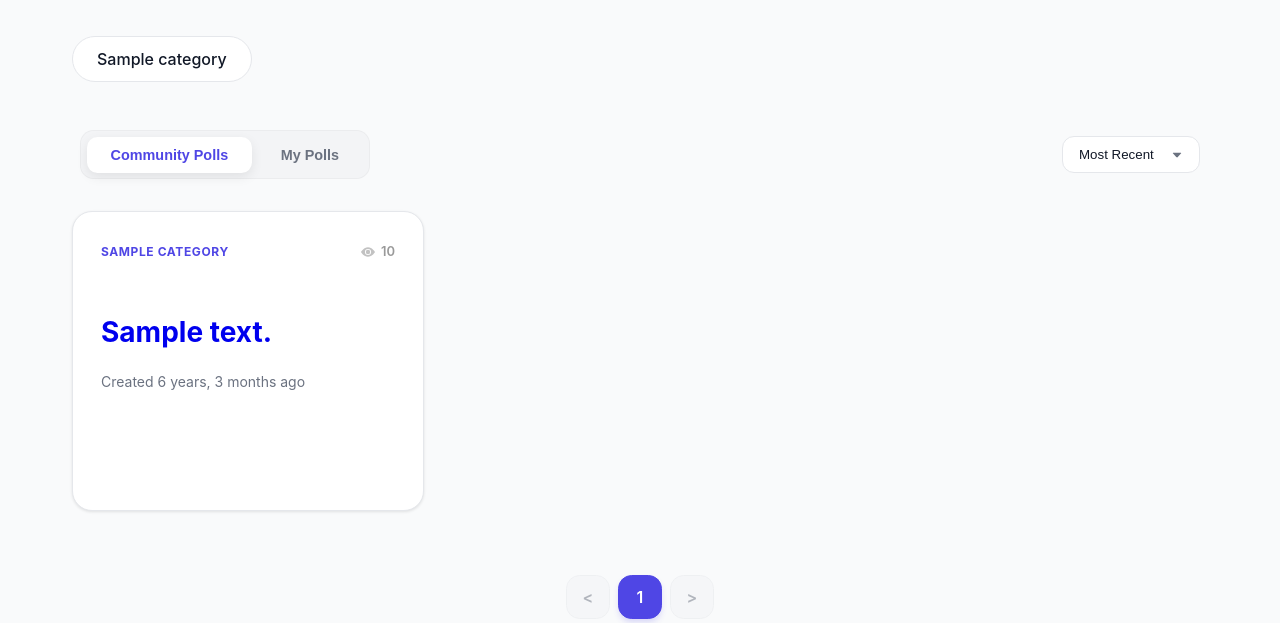
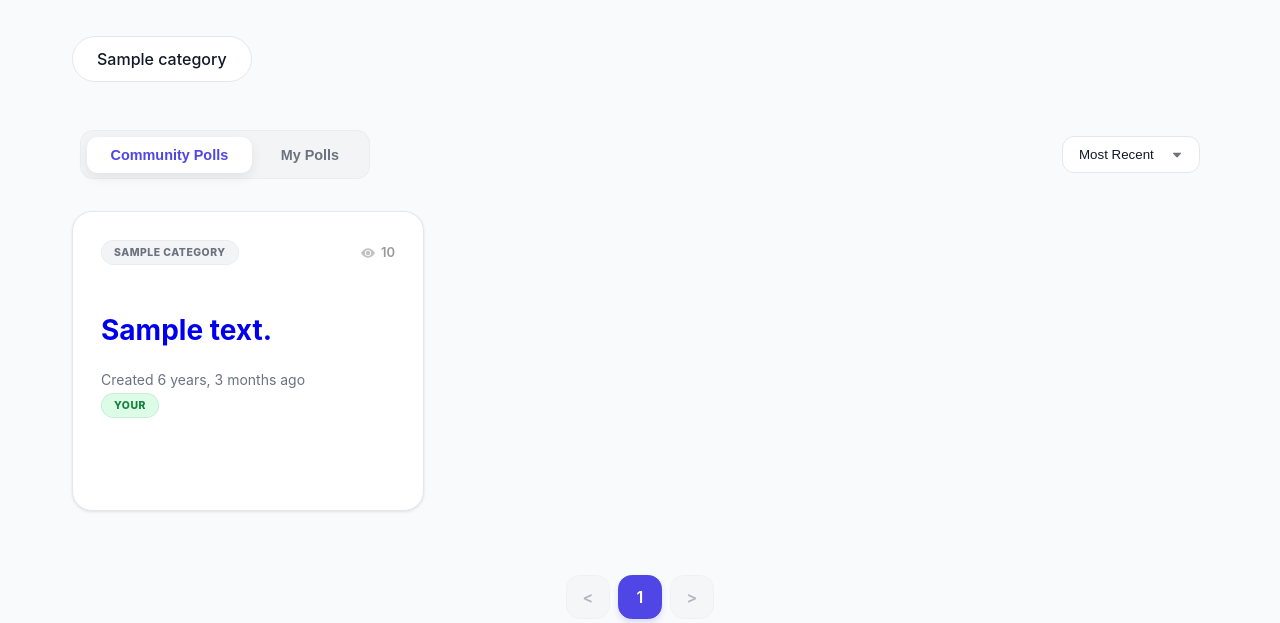
Before and after one commit to kapusta123b/VotingSite, a Django app: page /polls/all/ in a window 1280 px wide. Shown: the part 301-924 px from the top of the page. Run offline with Django 5.2, Linux system fonts and the light colour scheme; a user stored in the database is signed in; tables that the repository leaves empty hold one stand-in row (values such as "Sample post"); style sheets or scripts are compiled from the project's sources; some libraries are stand-ins or nearby versions.

Commit message:
refactored poll cards ui, added smooth hover transition for creator link and your badge, unified badge and category label styles, restored divide filter in template tags

```diff
--- a/polls/templates/polls/index.html
+++ b/polls/templates/polls/index.html
@@ -8,22 +8,29 @@
 {% endblock %}
 
 {% block content %}
+
     <section class="section-padding">
         <div class="container">
+
             <div class="page-header">
                 <h1 class="page-title">Explore Polls</h1>
                 <a href="{% url 'polls:create' %}" class="btn btn-primary btn-sm">+ Create New Poll</a>
             </div>
+
             <p class="page-subtitle">Discover what the world is thinking. Vote on topics that matter to you.</p>
 
             <div class="categories-filter">
+
                 {% tag_categories as categories %}
                 {% for category in categories %}
+
                     <a href="{% url "polls:index" category.slug %}?{% url_replace %}"
                        class="category-tag {% if category_slug == category.slug %}active{% endif %}">
                         {{ category.category_name }}
                     </a>
+
                 {% endfor %}
+
             </div>
 
             <div class="controls-row mt-3">
@@ -40,14 +47,18 @@
                 <div class="sort-group">
                     <form class="sort-form" action='{% url "polls:index" category_slug %}'  method='get'>
                         {% if request.GET.filter %}
+
                             <input type="hidden" name='filter' value='{{ request.GET.filter }}'>
+
                         {% endif %}
                         <select name="sort" class="sort-select" onchange="this.form.submit()">
+
                             <option value="-pub_date" {% if request.GET.sort == '-pub_date' %}selected{% endif %}>Most Recent</option>
                             <option value="pub_date" {% if request.GET.sort == 'pub_date' %}selected{% endif %}>Oldest First</option>
                             <option value="-views_count" {% if request.GET.sort == '-views_count' %}selected{% endif %}>Most Viewed</option>
                             <option value="views_count" {% if request.GET.sort == 'views_count' %}selected{% endif %}>Least Viewed</option>
                             <option value="random" {% if request.GET.sort == 'random' %}selected{% endif %}>Randomly</option>
+
                         </select>
                     </form>
                 </div>
@@ -55,7 +66,9 @@
 
             <div class="grid mt-2">
                 {% for question in questions %}
+
                     <div class="card">
+
                         <div class="card-header-absolute">
                             <div class="d-flex align-items-center gap-1">
                                 <span class="category-label">{{ question.category.category_name }}</span>
@@ -83,14 +96,23 @@
 
                             </div>
                         </div>
+
                         <div class="card-content-wrapper">
+
                             <h3 class="card-title">
                                 <a class='card-title-link' href="{% url "polls:detail" question.category.slug question.id %}">{{ question.question_text }}</a>
                             </h3>
+
                             <div class="card-meta">
                                 <p class="text-light-sm">Created {{ question.pub_date|timesince }} ago</p>
-                                <a href="{% url "user:profile" question.creator.id %}" class="creator-link">Created by {{ question.creator.username }}</a>
+                                <div class="meta-bottom">
+                                    {% if question.creator.id == user.id %}
+                                        <span class="badge badge-your">YOUR</span>
+                                    {% endif %}
+                                    <a href="{% url "user:profile" question.creator.id %}" class="creator-link">Created by {{ question.creator.username }}</a>
+                                </div>
                             </div>
+
                         </div>
 
                         <div class="delete-confirmation-overlay">
@@ -116,39 +138,43 @@
                             </div>
                         </div>
                     </div>
+
                 {% empty %}
+
                     <div class="empty-state">
                         <p class="empty-state-text">No polls found. <a href="{% url "polls:create" %}">Create one!</a></p>
                     </div>
+
                 {% endfor %}
             </div>
         </div>
+
         {% if questions %}
+
             <div class='paginate'>
-
                 <ul>
-
                     <li class='{% if not page_obj.has_previous %} disable {% endif %}'>
                         <a href="{% if page_obj.has_previous %}?{% url_replace page=page_obj.previous_page_number %}{% else %}#{% endif %}" >&lt;</a>
                     </li>
 
                     {% for p in paginator.page_range %}
                         {% if p >= page_obj.number|add:-2 and p <= page_obj.number|add:2 %}
+
                             <li>
                                 <a href="?{% url_replace page=p %}" class='{% if p == page_obj.number%}active{% endif %}'>
                                     {{ p }}
                                 </a>
                             </li>
+
                         {% endif %}
                     {% endfor %}
 
                     <li class='{% if not page_obj.has_next %} disable {% endif %}'>
                         <a href="{% if page_obj.has_next %}?{% url_replace page=page_obj.next_page_number %}{% else %}#{% endif %}" >&gt;</a>
                     </li>
-
                 </ul>
-
             </div>
         {% endif %}
     </section>
+
 {% endblock content %}
--- a/polls/templatetags/poll_extras.py
+++ b/polls/templatetags/poll_extras.py
@@ -20,6 +20,13 @@ def multiply(value, arg):
     except (ValueError, TypeError):
         return 0
 
+@register.filter
+def divide(value, arg):
+    try:
+        return float(value) / float(arg)
+    except (ValueError, TypeError, ZeroDivisionError):
+        return 0
+
 @register.simple_tag(takes_context=True)
 def url_replace(context, **kwargs):
     query = context['request'].GET.copy()
--- a/static/deps/css/index.scss
+++ b/static/deps/css/index.scss
@@ -248,6 +248,21 @@
     display: flex;
     flex-direction: column;
     gap: 0.25rem;
+    margin-top: 0.75rem;
+
+    .meta-bottom {
+      position: relative;
+      height: 24px;
+      display: flex;
+      align-items: center;
+    }
+
+    .badge-your {
+      opacity: 1;
+      transition: all 0.3s $transition-bounce;
+      position: absolute;
+      left: 0;
+    }
 
     .creator-link {
       font-size: 0.85rem;
@@ -255,8 +270,11 @@
       font-weight: 600;
       opacity: 0;
       transform: translateY(10px);
-      transition: all 0.3s ease;
+      transition: all 0.3s $transition-bounce;
       text-decoration: none;
+      position: absolute;
+      left: 0;
+      white-space: nowrap;
       &:hover {
         text-decoration: underline;
       }
@@ -279,6 +297,12 @@
     .card-footer {
       transform: translateY(0);
       opacity: 1;
+    }
+
+    .badge-your {
+      opacity: 0;
+      transform: translateY(-10px);
+      pointer-events: none;
     }
 
     .creator-link {
@@ -428,30 +452,44 @@
     }
   }
 
+  .category-label,
+  .badge {
+    padding: 0.4rem 0.75rem;
+    border-radius: 9999px;
+    font-size: 0.65rem;
+    font-weight: 800;
+    letter-spacing: 0.05em;
+    text-transform: uppercase;
+    display: inline-flex;
+    align-items: center;
+    justify-content: center;
+    line-height: 1;
+    white-space: nowrap;
+  }
+
   .category-label {
-    color: $primary;
-    font-weight: 700;
-    font-size: 0.75rem;
-    text-transform: uppercase;
-    letter-spacing: 0.05em;
+    background: #f3f4f6;
+    color: $text-light;
+    border: 1px solid rgba(0, 0, 0, 0.03);
   }
 
   .badge {
-    padding: 0.35rem 0.75rem;
-    border-radius: 9999px;
-    font-size: 0.7rem;
-    font-weight: 800;
-    letter-spacing: 0.025em;
     &-new {
       background-color: #ecfdf5;
       color: #059669;
+      border: 1px solid rgba(5, 150, 105, 0.1);
+    }
+    &-your {
+      background-color: #dcfce7;
+      color: #15803d;
+      border: 1px solid rgba(21, 128, 61, 0.1);
     }
   }
 
   .text-light-sm {
     font-size: 0.875rem;
     color: $text-light;
-    margin-top: 0.75rem;
+    margin-top: 0;
   }
 
   .empty-state {
```
Also changed, not shown: static/deps/css/index.css (+48 -18 lines).
